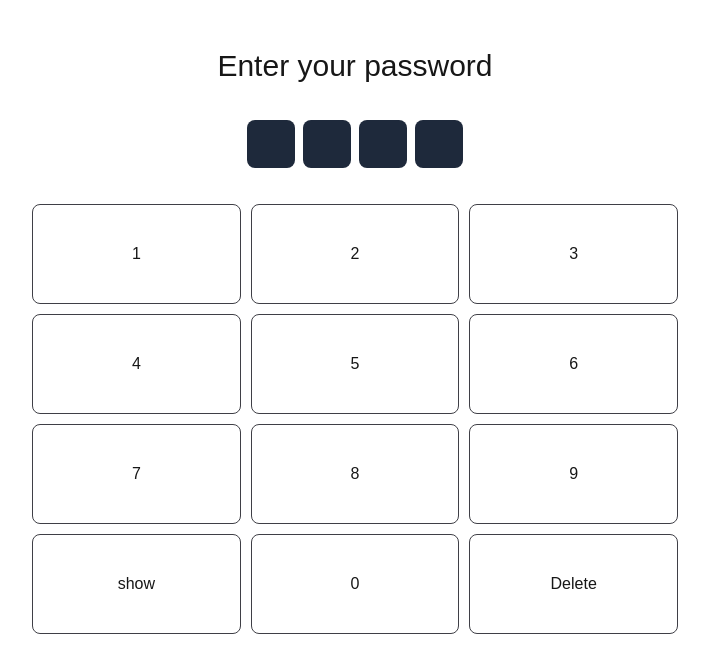
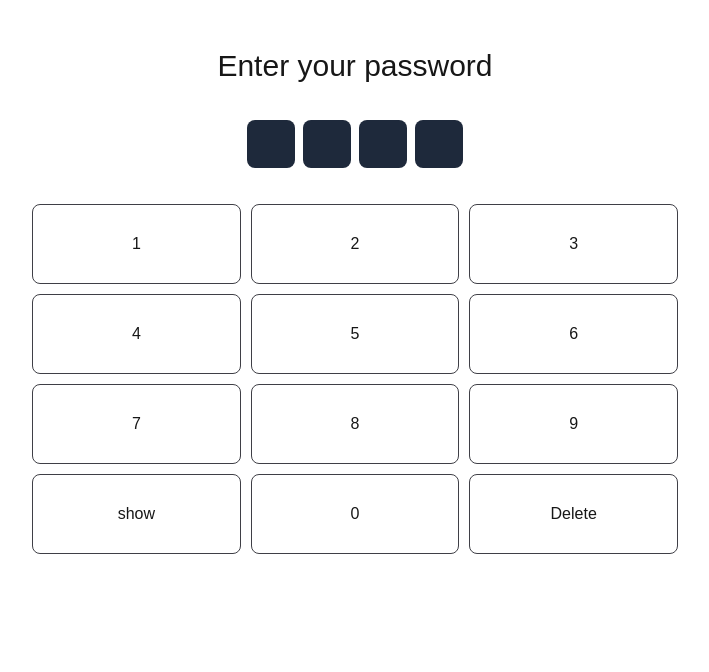
Before and after one commit to Paulelitee/tryouts, a Next.js app: page /haptic in a window 1280 px wide. Shown: the top 672 px of the page, without its empty margins (285-994 px from the left). Built offline with nearby package versions, Linux system fonts and the light colour scheme.

Commit message:
password

```diff
--- a/app/globals.css
+++ b/app/globals.css
@@ -57,7 +57,7 @@ label {
 .number-container {
   display: inline-grid;
   grid-template-columns: 1fr 1fr 1fr;
-  grid-template-rows: 100px 100px 100px 100px;
+  grid-template-rows: 80px 80px 80px 80px;
   justify-content: center;
   width: 100%;
   gap: 10px;
```
